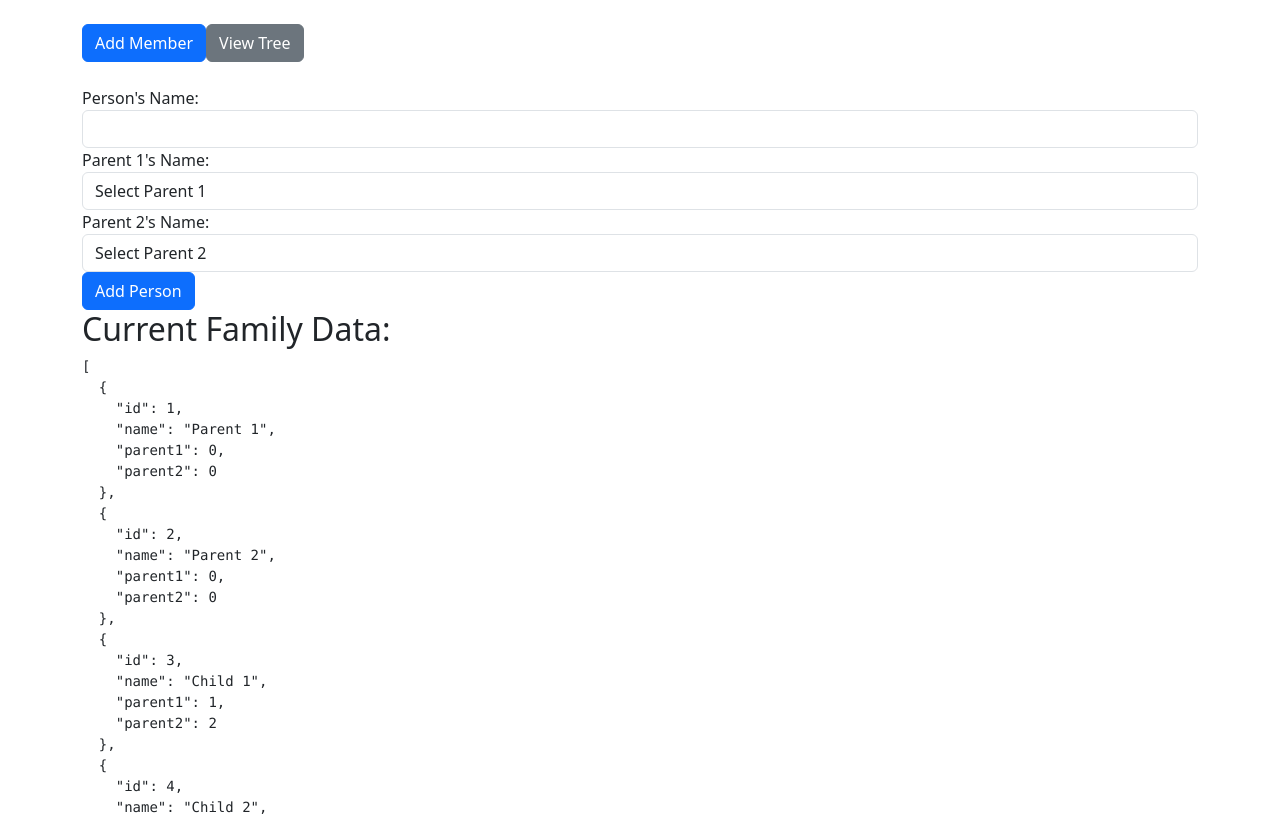
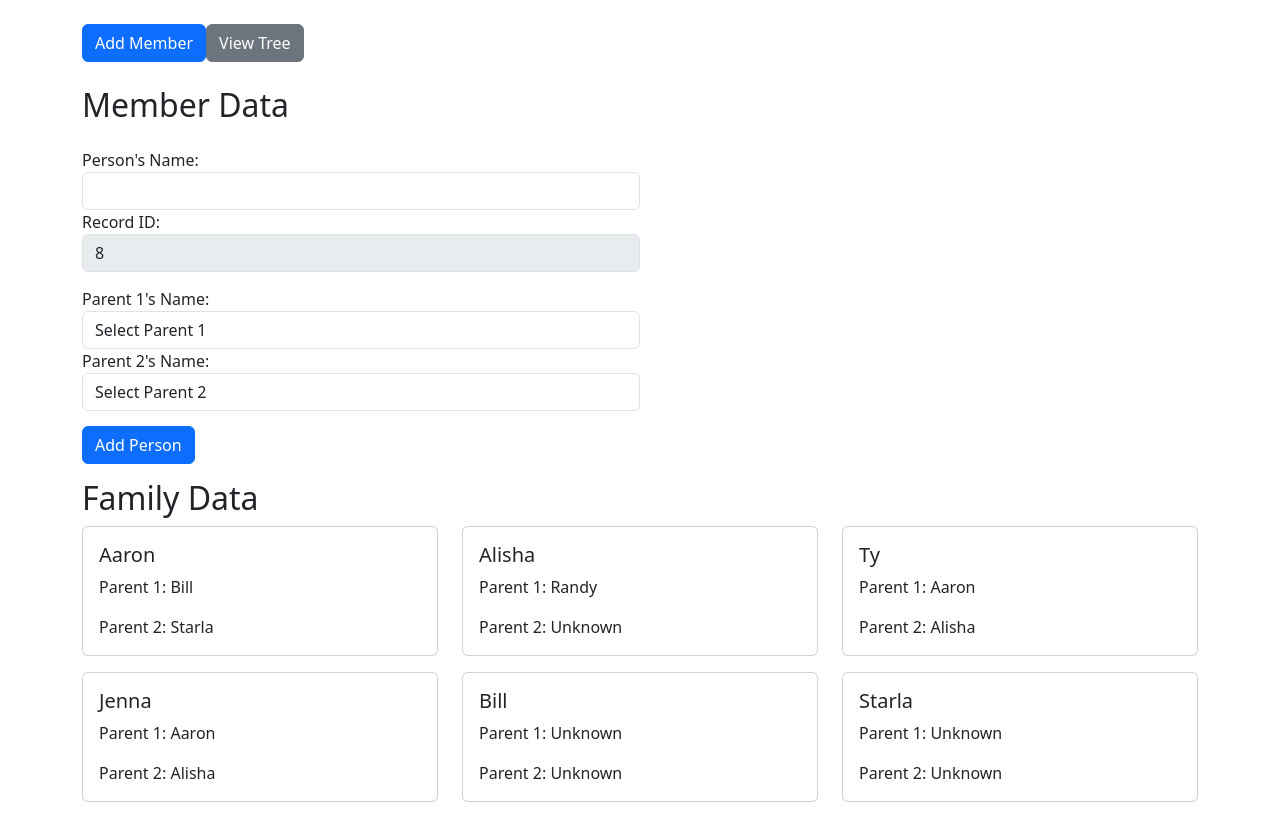
Before and after one commit to aaronstackpole/familytree, a React (Create React App) app: page / in a window 1280 px wide. Shown: the top 816 px of the page. Built offline with nearby package versions, Linux system fonts and the light colour scheme.

Commit message:
Render Family Data on Cards

```diff
--- a/public/family.json
+++ b/public/family.json
@@ -1,62 +1,44 @@
 [
   {
     "id": 1,
-    "name": "Parent 1",
-    "parent1": 0,
-    "parent2": 0
+    "name": "Aaron",
+    "parent1": 5,
+    "parent2": 6
   },
   {
     "id": 2,
-    "name": "Parent 2",
-    "parent1": 0,
+    "name": "Alisha",
+    "parent1": 7,
     "parent2": 0
   },
   {
     "id": 3,
-    "name": "Child 1",
+    "name": "Ty",
     "parent1": 1,
     "parent2": 2
   },
   {
     "id": 4,
-    "name": "Child 2",
+    "name": "Jenna",
     "parent1": 1,
     "parent2": 2
   },
   {
     "id": 5,
-    "name": "Child 3",
-    "parent1": 1,
-    "parent2": 2
+    "name": "Bill",
+    "parent1": 0,
+    "parent2": 0
   },
   {
     "id": 6,
-    "name": "Parent 3",
+    "name": "Starla",
     "parent1": 0,
     "parent2": 0
   },
   {
     "id": 7,
-    "name": "Parent 4",
+    "name": "Randy",
     "parent1": 0,
     "parent2": 0
-  },
-  {
-    "id": 8,
-    "name": "Child 4",
-    "parent1": 6,
-    "parent2": 7
-  },
-  {
-    "id": 9,
-    "name": "Child 5",
-    "parent1": 6,
-    "parent2": 7
-  },
-  {
-    "id": 10,
-    "name": "Grandchild 1",
-    "parent1": 3,
-    "parent2": 8
   }
 ]
--- a/src/App.css
+++ b/src/App.css
@@ -12,18 +12,13 @@ body {
     background-color: #222; */
 }
 
-/* p {
-  border: 0px;
-  padding: 0px;
-  margin: 0px;
-} */
+.form-group {
+  padding-bottom: 15px;
+}
 
-/* ul {
-  list-style-type: none;
-  border: 0px;
-  padding: 0px;
-  margin: 0px;
-} */
+.form-container {
+  width: 50%;
+}
 
 .tree {
     display: flex;
--- a/src/App.js
+++ b/src/App.js
@@ -6,42 +6,46 @@ const AddMemberForm = ({ familyData, setFamilyData }) => {
   const [parent1Id, setParent1Id] = useState(0);
   const [parent2Id, setParent2Id] = useState(0);
 
-  const handleAddPerson = (e) => {
+  const resolveName = (id) => {
+    const person = familyData.find((member) => member.id === id);
+    return person ? person.name : 'Unknown';
+  };
+
+  const handleExport = () => {
+    const jsonDataString = JSON.stringify(familyData, null, 2);
+    console.log(jsonDataString);
+  };
+
+  const handleSubmit = (e) => {
     e.preventDefault();
-
-    // Create a new FamilyMember data
     const newPerson = {
       id: familyData.length + 1,
       name: personName,
-      mother: parent1Id,
-      father: parent2Id
+      parent1: parent1Id,
+      parent2: parent2Id
     };
-
-    // Append FamilyMember data
     setFamilyData([...familyData, newPerson]);
-
-    // Reset form variables
     setPersonName('');
     setParent1Id(0);
     setParent2Id(0);
   };
 
-  const handleSaveJson = () => {
-    const jsonDataString = JSON.stringify(familyData, null, 2);
-    console.log(jsonDataString);
-  };
-
   return (
     <div>
-      <form onSubmit={handleAddPerson} className="mt-4">
+      <h2>Member Data</h2>
+      <div className="form-container">
+        <form onSubmit={handleSubmit} className="mt-4">
           <div className="form-group">
             <label htmlFor="name">Person's Name:</label>
             <input type="text" className="form-control" id="name"
               value={personName} onChange={(e) => setPersonName(e.target.value)} />
+            <label htmlFor="id">Record ID:</label>
+            <input type="text" className="form-control" id="id"
+              value={familyData.length + 1} disabled />
           </div>
           <div className="form-group">
             <label htmlFor="parent1">Parent 1's Name:</label>
-          <select className="form-control" id="parent1" value={parent1Id} onChange={(e) => setParent1Id(e.target.value)}>
+            <select className="form-control" id="parent1" value={parent1Id} onChange={(e) => setParent1Id(parseInt(e.target.value))}>
               <option value="">Select Parent 1</option>
               {familyData.map((member) => (
                 <option key={member.id} value={member.id}>
@@ -49,10 +53,8 @@ const AddMemberForm = ({ familyData, setFamilyData }) => {
                 </option>
               ))}
             </select>
-        </div>
-        <div className="form-group">
             <label htmlFor="parent2">Parent 2's Name:</label>
-          <select className="form-control" id="parent2" value={parent2Id} onChange={(e) => setParent2Id(e.target.value)}>
+            <select className="form-control" id="parent2" value={parent2Id} onChange={(e) => setParent2Id(parseInt(e.target.value))}>
               <option value="">Select Parent 2</option>
               {familyData.map((member) => (
                 <option key={member.id} value={member.id}>
@@ -65,9 +67,22 @@ const AddMemberForm = ({ familyData, setFamilyData }) => {
             <button type="submit" className="btn btn-primary">Add Person</button>
           </div>
         </form>
-      <h2>Current Family Data:</h2>
-      <pre>{JSON.stringify(familyData, null, 2)}</pre>
-      <button onClick={handleSaveJson} className="btn btn-primary">Save JSON</button>
+      </div>
+      <h2>Family Data</h2>
+      <div className="row">
+        {familyData.map((member) => (
+          <div key={member.id} className="col-md-4 mb-3">
+            <div className="card">
+              <div className="card-body">
+                <h5 className="card-title">{member.name}</h5>
+                <p className="card-text">Parent 1: {resolveName(member.parent1)}</p>
+                <p className="card-text">Parent 2: {resolveName(member.parent2)}</p>
+              </div>
+            </div>
+          </div>
+        ))}
+      </div>
+      <button onClick={handleExport} className="btn btn-primary">Export JSON</button>
     </div>
   );
 };
```
Lines whose indentation alone changed are shown as unchanged.
